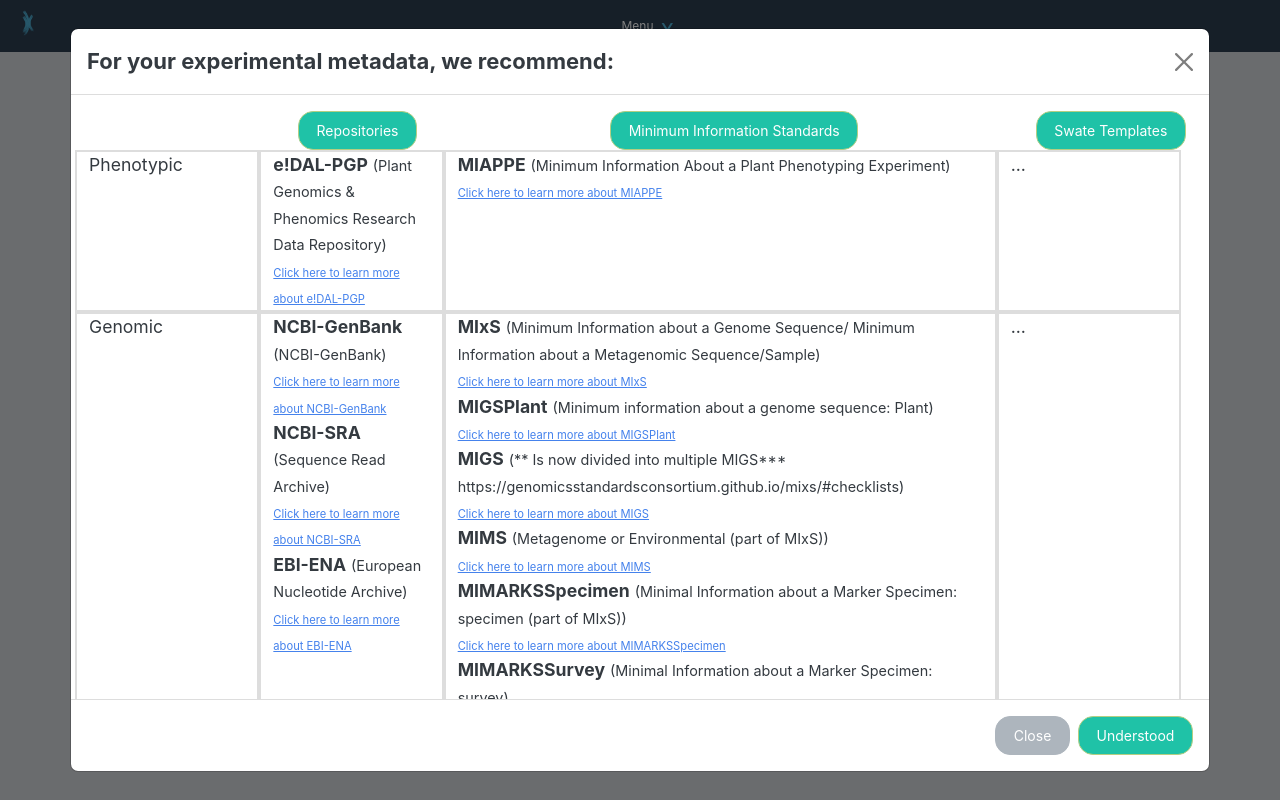
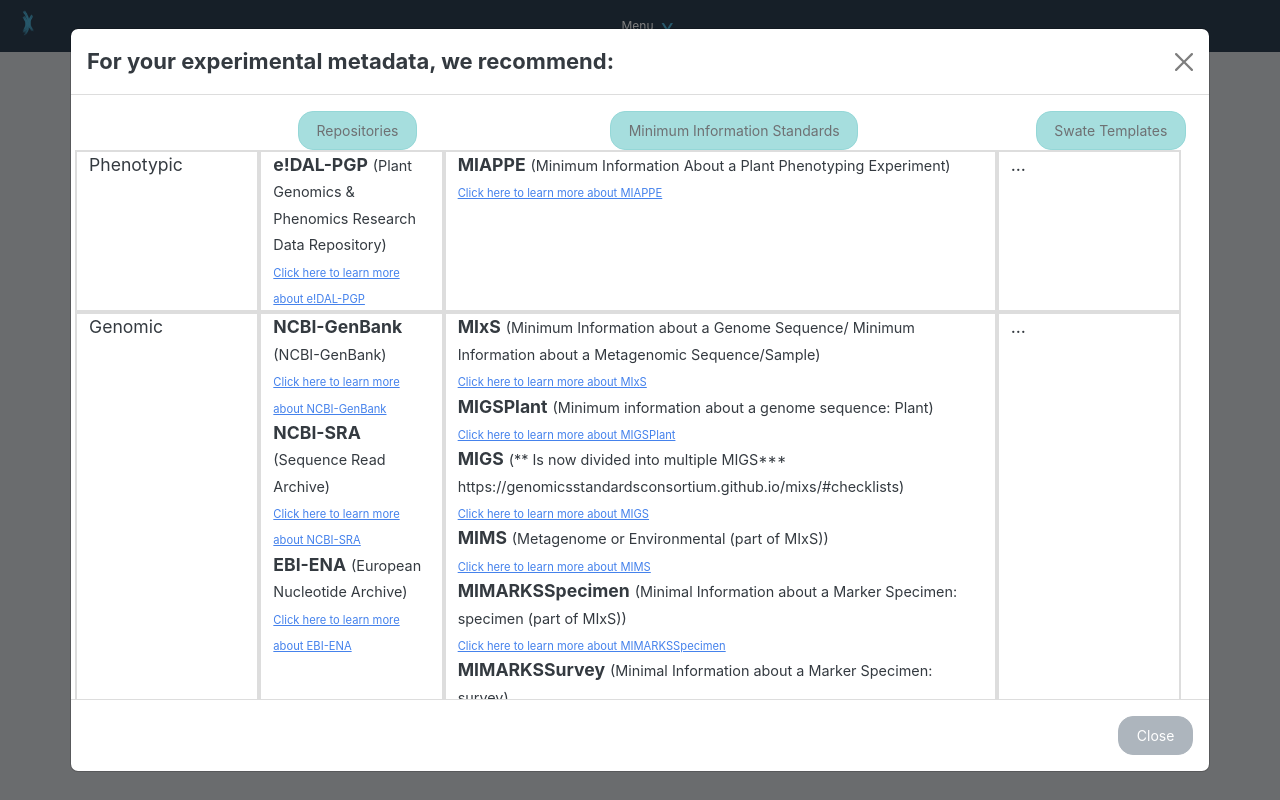
Before and after one commit to nfdi4plants/metadataquiz, a plain HTML site: page index.html in a window 1280 px wide. Both pictures are taken after a click on the button "Get Metadata Completeness Suggestions". Drawn offline with Linux system fonts and the light colour scheme.

Commit message:
update style

```diff
--- a/index.html
+++ b/index.html
@@ -72,7 +72,7 @@
 
                 <div id="q1" class="container-sm d-grid gap-3" >
                     <div class=" d-flex justify-content-center ">
-                        <button type="button" class="btn btn-primary">What type of organism(s) will you be working with</button>
+                        <button type="button" class="btn btn-primary" disabled>What type of organism(s) will you be working with?</button>
                     </div>
 
                     <div class="row justify-content-md-center">
@@ -100,7 +100,7 @@
 
                 <div id="q2" class="container-sm d-grid gap-3" >
                     <div class=" d-flex justify-content-center ">
-                        <button type="button" class="btn btn-primary">What environment(s) will the experiment(s) take place in</button>
+                        <button type="button" class="btn btn-primary" disabled>What environment(s) will the experiment(s) take place in?</button>
                     </div>
 
                     <div class="row justify-content-md-center">
@@ -127,7 +127,7 @@
 
                 <div class="container-sm d-grid gap-3" >
                     <div class=" d-flex justify-content-center ">
-                        <button type="button" class="btn btn-primary">What type(s) of data will be collected</button>
+                        <button type="button" class="btn btn-primary" disabled>What type(s) of data will be collected?</button>
                     </div>
 
                     <div id="q3" class="row justify-content-md-center">
@@ -165,7 +165,7 @@
                     </div>
                 </div>  <!-- Button trigger modal -->
                 <div class="d-flex justify-content-center">
-                <button type="button" class="btn btn-success" onclick="updateSuggestions()" data-bs-toggle="modal" data-bs-target="#suggestionModal">Get Metadata Completeness Suggestions</button>
+                <button type="button" class="btn btn-primary" onclick="updateSuggestions()" data-bs-toggle="modal" data-bs-target="#suggestionModal">Get Metadata Completeness Suggestions</button>
                 </div>
 
 
@@ -184,13 +184,13 @@
 
                   </div>
                   <div class="col text-center">
-                    <button type="button" class="btn btn-primary text">Repositories</button>
+                    <button type="button" class="btn btn-primary text" disabled>Repositories</button>
                   </div>
                   <div class="col-6 text-center">
-                    <button type="button" class="btn btn-primary text">Minimum Information Standards</button>
+                    <button type="button" class="btn btn-primary text" disabled>Minimum Information Standards</button>
                   </div>
                   <div class="col text-center">
-                    <button type="button" class="btn btn-primary text">Swate Templates</button>
+                    <button type="button" class="btn btn-primary text" disabled>Swate Templates</button>
                   </div>
                 </div>
                 <div class="row" id="suggestionContent">
@@ -200,7 +200,7 @@
               </div>
               <div class="modal-footer">
                 <button type="button" class="btn btn-secondary" data-bs-dismiss="modal">Close</button>
-                <button type="button" class="btn btn-primary">Understood</button>
+                <!--<button type="button" class="btn btn-primary">Understood</button>-->
               </div>
             </div>
           </div>
```
